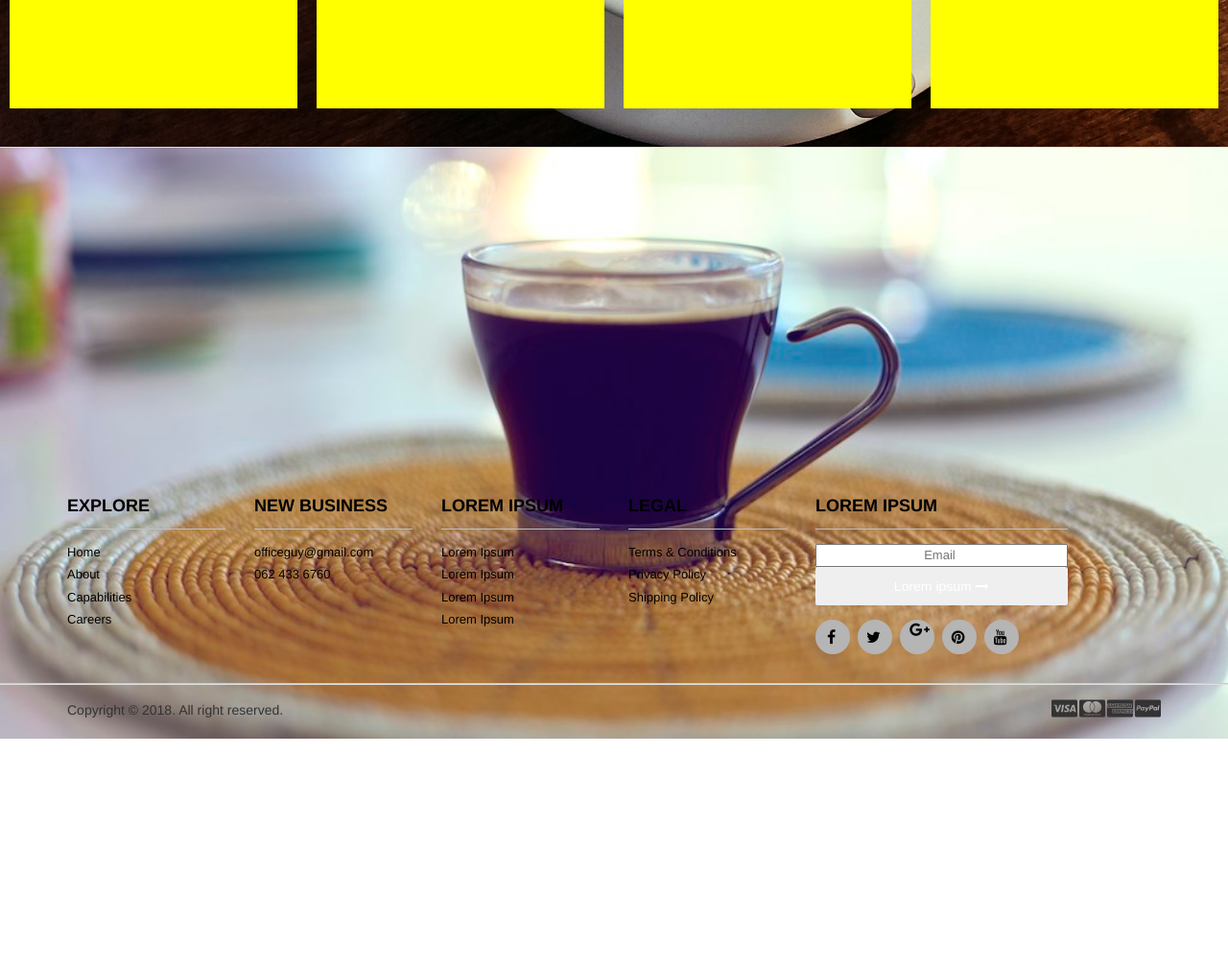
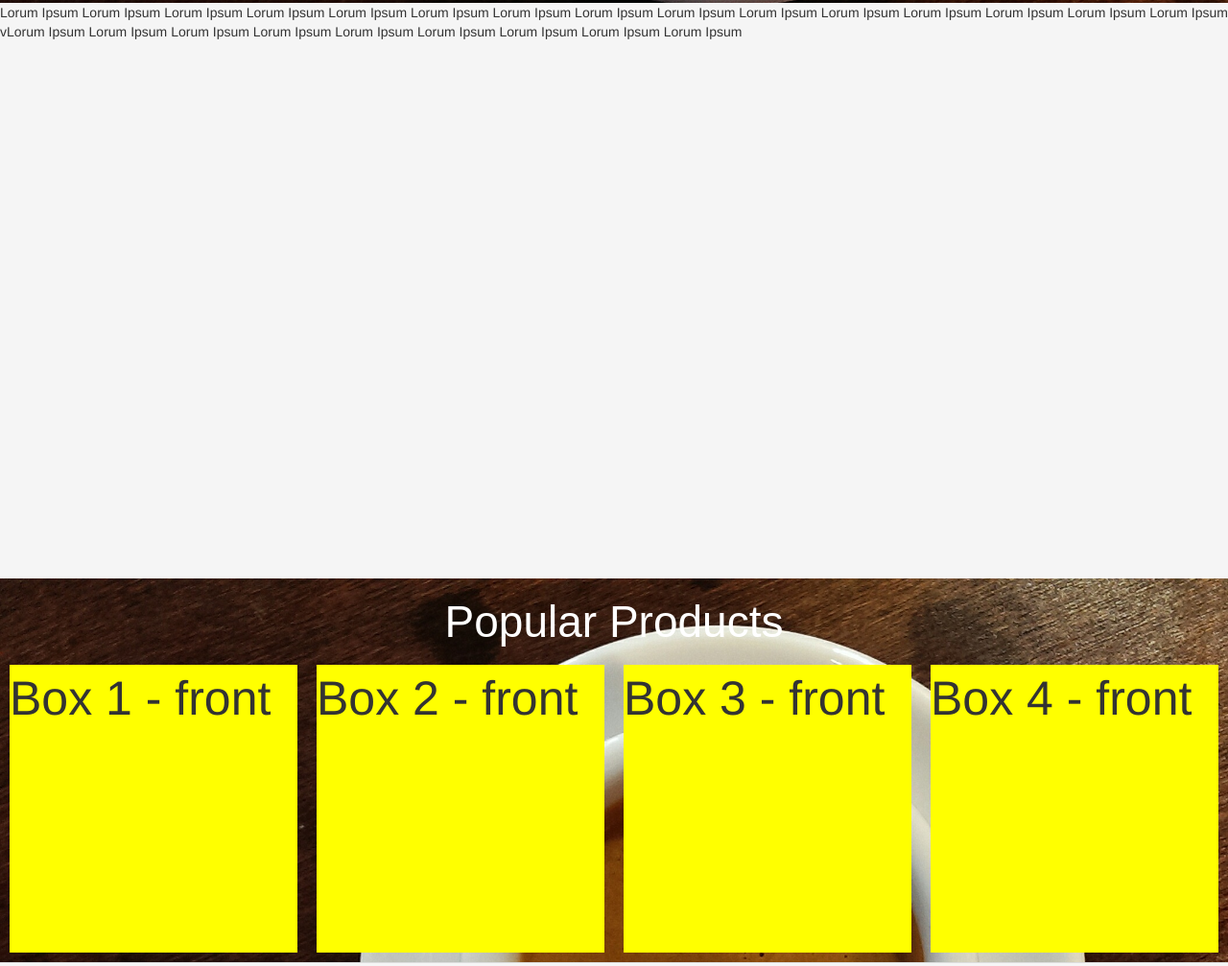
Before and after one commit to BryanPeens/Coffee_Website, a website: page public_html/index.html in a window 1280 px wide. Shown: the part 1348-2355 px from the top of the page at 96% size. Before the commit the page ends 2118 px from the top, so only its background shows below. Drawn offline with nearby package versions, Linux system fonts and the light colour scheme.

Commit message:
latest commit

```diff
--- a/nbproject/private/private.xml
+++ b/nbproject/private/private.xml
@@ -2,6 +2,9 @@
 <project-private xmlns="http://www.netbeans.org/ns/project-private/1">
     <editor-bookmarks xmlns="http://www.netbeans.org/ns/editor-bookmarks/2" lastBookmarkId="0"/>
     <open-files xmlns="http://www.netbeans.org/ns/projectui-open-files/2">
-        <group/>
+        <group>
+            <file>file:/C:/Users/Bryan/Documents/NetBeansProjects/Adient_Coffee_Website/public_html/style.css</file>
+            <file>file:/C:/Users/Bryan/Documents/NetBeansProjects/Adient_Coffee_Website/public_html/index.html</file>
+        </group>
     </open-files>
 </project-private>
--- a/public_html/index.html
+++ b/public_html/index.html
@@ -5,6 +5,10 @@
         <title>Corporate Supply Solutions</title>
         <meta charset="UTF-8">
         <meta name="viewport" content="width=device-width, initial-scale=1.0">
+
+        <!---meta tag and for the header navigation menu--->
+
+
         <!--The Link bellow will link to style file--->
         <link rel="stylesheet" type="text/css" href="style.css">
 
@@ -25,6 +29,7 @@
                 <br/>
                 <br/>
                 <br/>
+                <!--To nav segment--->
                 <!-----<button class="button button1"><a href="index.html">HOME</a></button>--->
                 <button class="button button2"><a href="stationary_page.html">STATIONERY</a></button>
                 <button class="button button3"><a href="consumables_page.html">CONSUMABLES</a></button>
@@ -91,6 +96,49 @@
 
                 </div>
             </div>
+
+        </div>
+        <!------------------------------------------------------------------------------------------------>
+        <div class="box1">
+            <p class="textDiv"> Lorum Ipsum Lorum Ipsum Lorum Ipsum Lorum Ipsum Lorum Ipsum Lorum Ipsum Lorum Ipsum Lorum Ipsum Lorum Ipsum
+                Lorum Ipsum Lorum Ipsum Lorum Ipsum Lorum Ipsum Lorum Ipsum Lorum Ipsum vLorum Ipsum Lorum Ipsum Lorum Ipsum
+                Lorum Ipsum Lorum Ipsum Lorum Ipsum Lorum Ipsum Lorum Ipsum Lorum Ipsum </p>
+
+
+        </div>
+        <!------------------------------------------------------------------------------------------------>
+        <div class="box2">
+
+            <h2 class="cartpageH2">Popular Products</h2>
+
+            <div class="product_container">
+                <div class="box">
+
+                    <div class="front">Box 1 - front</div>
+                    <div class="back">Box 1 - back</div>
+
+                </div>
+
+                <div class="box">
+
+                    <div class="front">Box 2 - front</div>
+                    <div class="back">Box 2 - back</div>
+
+                </div>
+                <div class="box">
+
+                    <div class="front">Box 3 - front</div>
+                    <div class="back">Box 3 - back</div>
+
+                </div>
+                <div class="box">
+
+                    <div class="front">Box 4 - front</div>
+                    <div class="back">Box 4 - back</div>
+
+                </div>
+            </div>
+            <di
 
     </div>
     <div class="box3">
--- a/public_html/style.css
+++ b/public_html/style.css
@@ -1,6 +1,4 @@
 /*https://bryanpeens.github.io/Coffee_Website/public_html/index.html*/
-
-
 
 /**{
     border: 1px solid red;
@@ -33,10 +31,20 @@ body{
 }
 
 .box1{
-    height: 750px;
+    height: 600px;
     width: 100%;
-    background-image: url(images/cof1.jpg);
+    /*background-image: url(Logos/logo_transparent.png);*/
+    background-size: 100%;
+    background-color: whitesmoke;
     background-size: cover;
+    background-position: center;
+    display: table;
+    background-attachment: fixed;
+}
+.box1{
+    height: 600px;
+    width: 100%;
+    /*background-image: url(Logos/logo_transparent.png);*/
     background-position: center;
     display: table;
     background-attachment: fixed;
@@ -54,7 +62,8 @@ body{
 .box3{
     height: 400px;
     width: 100%;
-    background-image: url(images/cof1.jpg);
+    /*background-image: url(images/cof1.jpg);*/
+    background-color: whitesmoke;;
     background-size: cover;
     background-position: center;
     display: table;
@@ -84,7 +93,7 @@ h1{
     position: relative;
 }
 .bottomH1{
-    padding-top: 40px;
+    /*padding-top: 40px;*/
     font-family: sans-serif;
     font-size: 58px;
     color: black;
@@ -102,6 +111,17 @@ h2{
     text-align: center;
     vertical-align: middle;
 }
+/*.textDiv{
+    font-family: sans-serif;
+    font-size: 28px;
+    color: black;
+    margin: auto;
+    text-align: center;
+    display: table-cell;
+    vertical-align: middle;
+    position: relative;
+    border: 1px solid red;
+}*/
 
 .box > .front{
     position: absolute;
@@ -441,3 +461,6 @@ h2{
     font-family: fantasy;
     font-size: 46px;
 }
+
+
+/****************************************************************************top navigation menu**/
```
Also changed, not shown: public_html/Logos/logo4.png (added), public_html/Logos/logo_transparent.png (added). Lines whose indentation alone changed are shown as unchanged.
